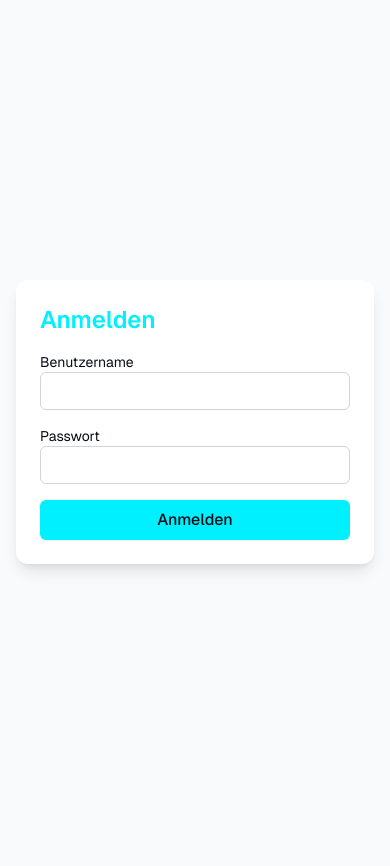
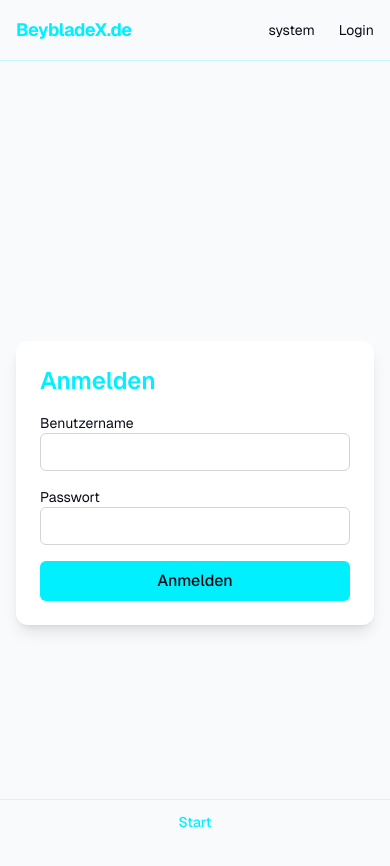
Before and after one commit to KernicDE/beybladex, a Next.js app: page /login in a window 390 px wide. Shown: the top 866 px of the page. Before the commit the page ends 844 px from the top, so only its background shows below. Built offline with nearby package versions, Linux system fonts and the light colour scheme; no server answers.

Commit message:
feat: add responsive app shell (Header, MobileNav, Footer)

```diff
--- a/app/layout.tsx
+++ b/app/layout.tsx
@@ -2,6 +2,10 @@ import type { Metadata } from "next";
 import { ThemeProvider } from "@/components/theme/ThemeProvider";
 import { RegisterServiceWorker } from "@/components/pwa/RegisterServiceWorker";
 import { InstallPrompt } from "@/components/pwa/InstallPrompt";
+import { Header } from "@/components/layout/Header";
+import { MobileNav } from "@/components/layout/MobileNav";
+import { Footer } from "@/components/layout/Footer";
+import { auth } from "@/lib/auth";
 import "./globals.css";
 
 export const metadata: Metadata = {
@@ -20,7 +24,8 @@ const THEME_INIT_SCRIPT = `
 })();
 `;
 
-export default function RootLayout({ children }: LayoutProps<"/">) {
+export default async function RootLayout({ children }: LayoutProps<"/">) {
+  const session = await auth();
   return (
     <html
       lang="en"
@@ -31,7 +36,12 @@ export default function RootLayout({ children }: LayoutProps<"/">) {
         <script dangerouslySetInnerHTML={{ __html: THEME_INIT_SCRIPT }} />
       </head>
       <body className="min-h-full flex flex-col">
-        <ThemeProvider>{children}</ThemeProvider>
+        <ThemeProvider>
+          <Header session={session} />
+          <main className="flex-1 pb-12 md:pb-0">{children}</main>
+        </ThemeProvider>
+        <Footer />
+        <MobileNav />
         <RegisterServiceWorker />
         <InstallPrompt />
       </body>
--- /dev/null
+++ b/components/layout/Footer.tsx
@@ -0,0 +1,9 @@
+// components/layout/Footer.tsx
+// Desktop-only static footer; Task 13 adds the legal page links (Impressum, Datenschutz, AGB).
+export function Footer() {
+  return (
+    <footer className="hidden border-t border-x-cyan/20 px-4 py-6 text-sm text-current/60 md:block md:px-8">
+      <p>© {new Date().getFullYear()} BeybladeX.de</p>
+    </footer>
+  )
+}
--- /dev/null
+++ b/components/layout/Header.tsx
@@ -0,0 +1,15 @@
+// components/layout/Header.tsx
+import { ThemeToggle } from '@/components/theme/ThemeToggle'
+import type { Session } from 'next-auth'
+
+export function Header({ session }: { session: Session | null }) {
+  return (
+    <header className="sticky top-0 z-40 flex items-center justify-between border-b border-x-cyan/20 bg-base-light/90 px-4 py-3 backdrop-blur dark:bg-base-dark/90 md:px-8">
+      <span className="text-lg font-bold tracking-tight text-x-cyan">BeybladeX.de</span>
+      <div className="flex items-center gap-3">
+        <ThemeToggle />
+        {session ? <span className="text-sm">{session.user?.name}</span> : <a href="/login" className="text-sm">Login</a>}
+      </div>
+    </header>
+  )
+}
--- /dev/null
+++ b/components/layout/MobileNav.tsx
@@ -0,0 +1,15 @@
+// components/layout/MobileNav.tsx
+// Placeholder bottom tab bar — Task 13 replaces the single Start tab with the full
+// five-tab model (Start/Events/Decks/Sammlung/Profil).
+export function MobileNav() {
+  return (
+    <nav className="fixed inset-x-0 bottom-0 z-40 border-t border-x-cyan/20 bg-base-light/90 backdrop-blur dark:bg-base-dark/90 md:hidden">
+      <a
+        href="/"
+        className="flex items-center justify-center px-4 py-3 text-sm font-medium text-x-cyan"
+      >
+        Start
+      </a>
+    </nav>
+  )
+}
--- a/components/theme/ThemeProvider.tsx
+++ b/components/theme/ThemeProvider.tsx
@@ -5,7 +5,9 @@ import { createContext, useContext, useEffect, useState, ReactNode } from 'react
 type Theme = 'light' | 'dark' | 'system'
 type Ctx = { theme: Theme; resolvedTheme: 'light' | 'dark'; setTheme: (t: Theme) => void }
 const STORAGE_KEY = 'beybladex-theme'
-const ThemeContext = createContext<Ctx | null>(null)
+// Default value (instead of null + throw) so components like ThemeToggle render
+// standalone in unit tests without a provider; the app always mounts ThemeProvider.
+const ThemeContext = createContext<Ctx>({ theme: 'system', resolvedTheme: 'light', setTheme: () => {} })
 
 function systemPrefersDark() {
   return typeof window !== 'undefined' && window.matchMedia('(prefers-color-scheme: dark)').matches
@@ -34,7 +36,5 @@ export function ThemeProvider({ children }: { children: ReactNode }) {
 }
 
 export function useTheme() {
-  const ctx = useContext(ThemeContext)
-  if (!ctx) throw new Error('useTheme must be used within ThemeProvider')
-  return ctx
+  return useContext(ThemeContext)
 }
```
Also changed, not shown: 1 other file (tests, documents, lock files or other folders).
